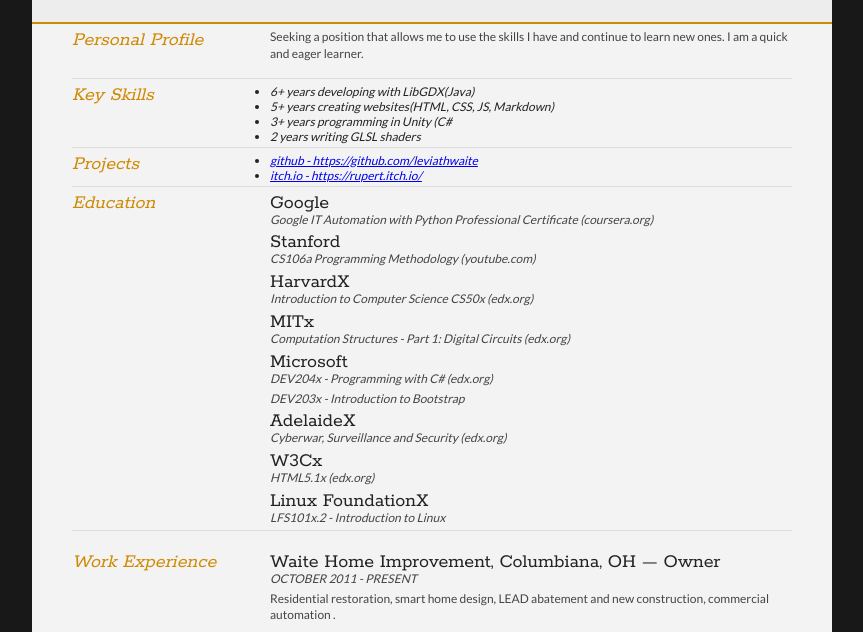
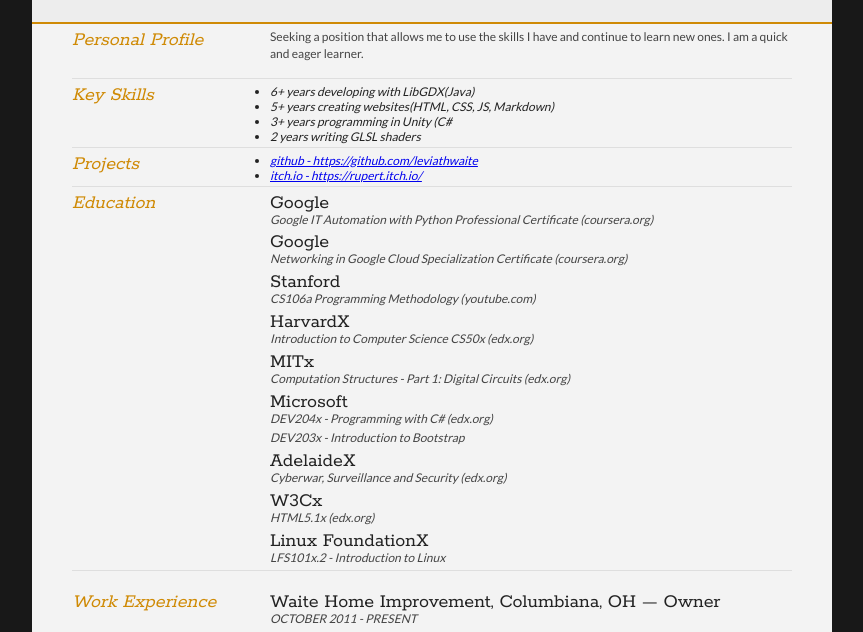
Before and after one commit to leviathwaite/leviathwaite.github.io, a plain HTML site: page index.html in a window 1280 px wide. Shown: the part 104-736 px from the top of the page, without its empty margins (208-1071 px from the left). Drawn offline with Linux system fonts and the light colour scheme.

Commit message:
Update index.html
Added Networking in Google Cloud Specialization Cert

```diff
--- a/index.html
+++ b/index.html
@@ -97,6 +97,10 @@
 					<p class="subDetails">Google IT Automation with Python Professional Certificate (coursera.org)</p>
 				</article>
 				<article>
+					<h2>Google</h2>
+					<p class="subDetails">Networking in Google Cloud Specialization Certificate (coursera.org)</p>
+				</article>
+				<article>
 					<h2>Stanford</h2>
 					<p class="subDetails">CS106a Programming Methodology (youtube.com)</p>
 				</article>
```
